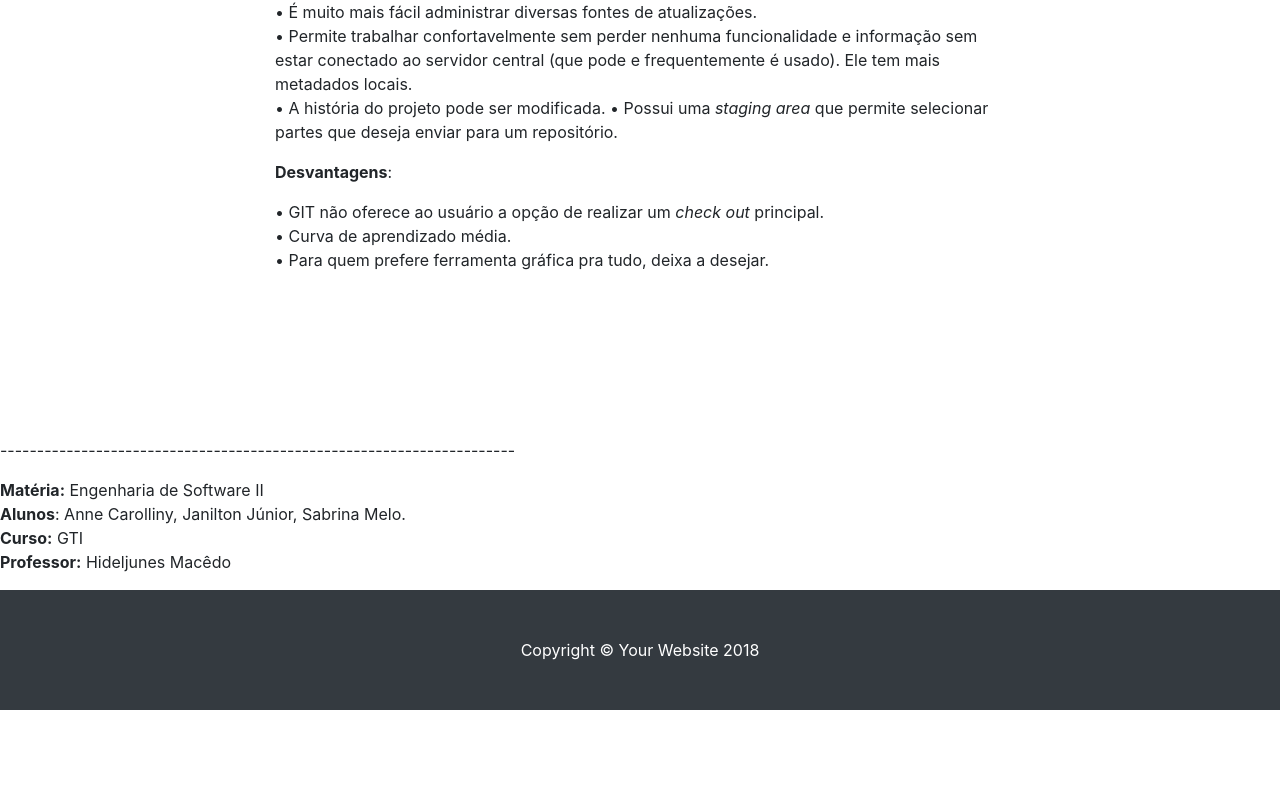
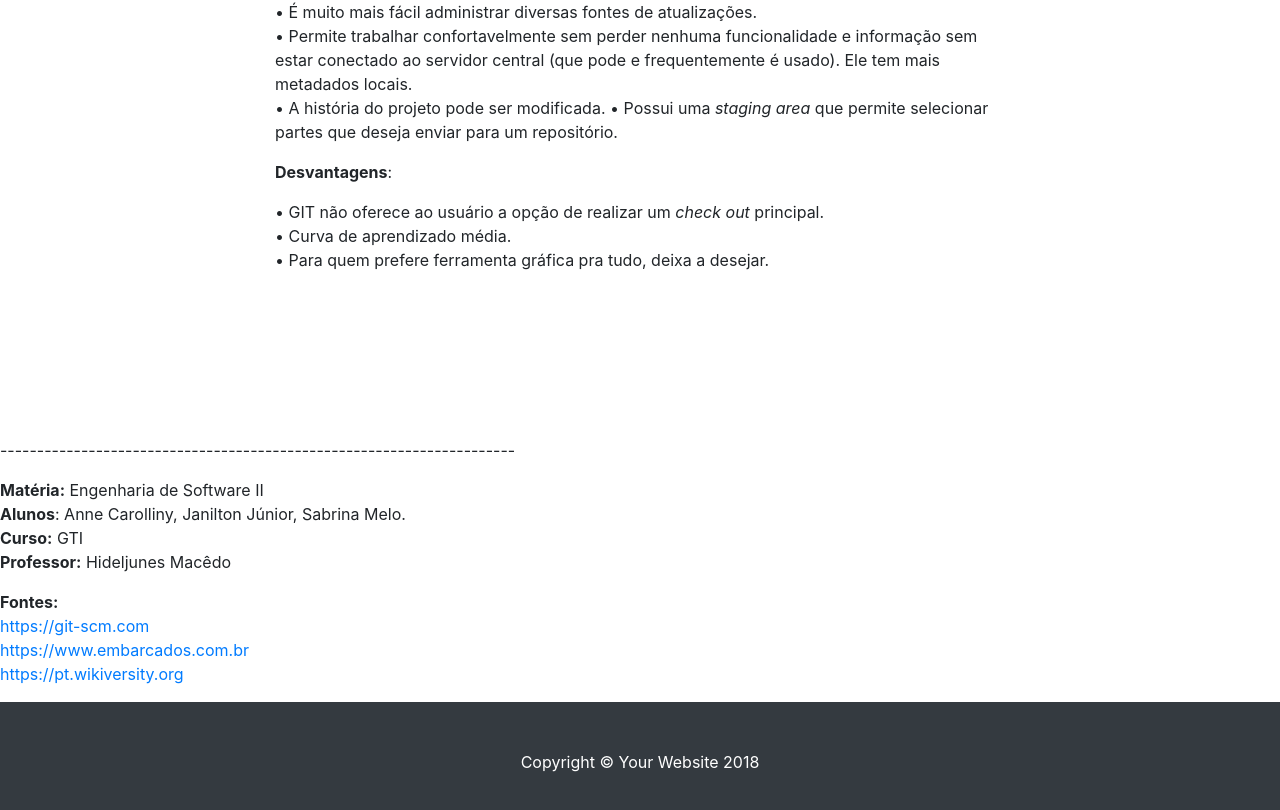
Before and after one commit to janiltonjr/projetohidel.github.io, a website with bundled scripts: page index.html in a window 1280 px wide. Shown: the part 7151-7961 px from the top of the page. Before the commit the page ends 7861 px from the top, so only its background shows below. Built offline with nearby package versions, Linux system fonts and the light colour scheme.

Commit message:
Update index.html

```diff
--- a/index.html
+++ b/index.html
@@ -213,15 +213,20 @@
     ----------------------------------------------------------------------
     </p>
     <p>
-<b> Matéria:</b> Engenharia de Software II <br />
+    <b> Matéria:</b> Engenharia de Software II <br />
     <b>Alunos</b>:
     Anne Carolliny,
     Janilton Júnior,
     Sabrina Melo.
     <br /> <b>Curso:</b> GTI
-	  <br /> <b>Professor:</b> Hideljunes Macêdo
+    <br /> <b>Professor:</b> Hideljunes Macêdo
     </address></p>
 
+    <p>
+    <b>Fontes:</b><br />
+    <a href="https://git-scm.com/book/pt-br/v1/Git-e-Outros-Sistemas-Git-e-Subversion">https://git-scm.com</a><br />
+    <a href="https://www.embarcados.com.br/controle-de-versoes-parte-ii-cvs-e-svn/">https://www.embarcados.com.br</a><br />
+    <a href="https://pt.wikiversity.org/wiki/Subversion_-_SVN">https://pt.wikiversity.org</a><br />
 <!-- Footer -->
     <footer class="py-5 bg-dark">
       <div class="container">
```
